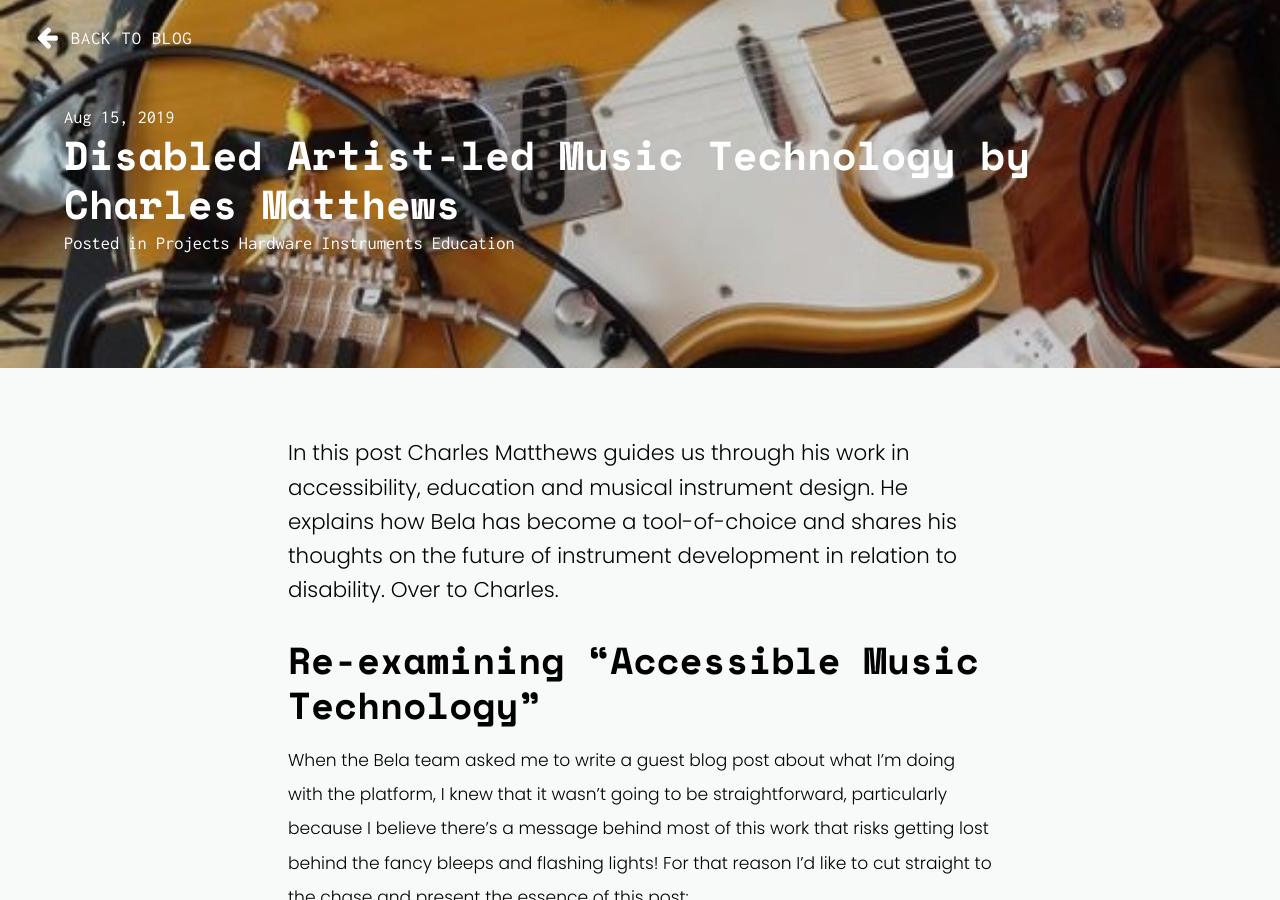
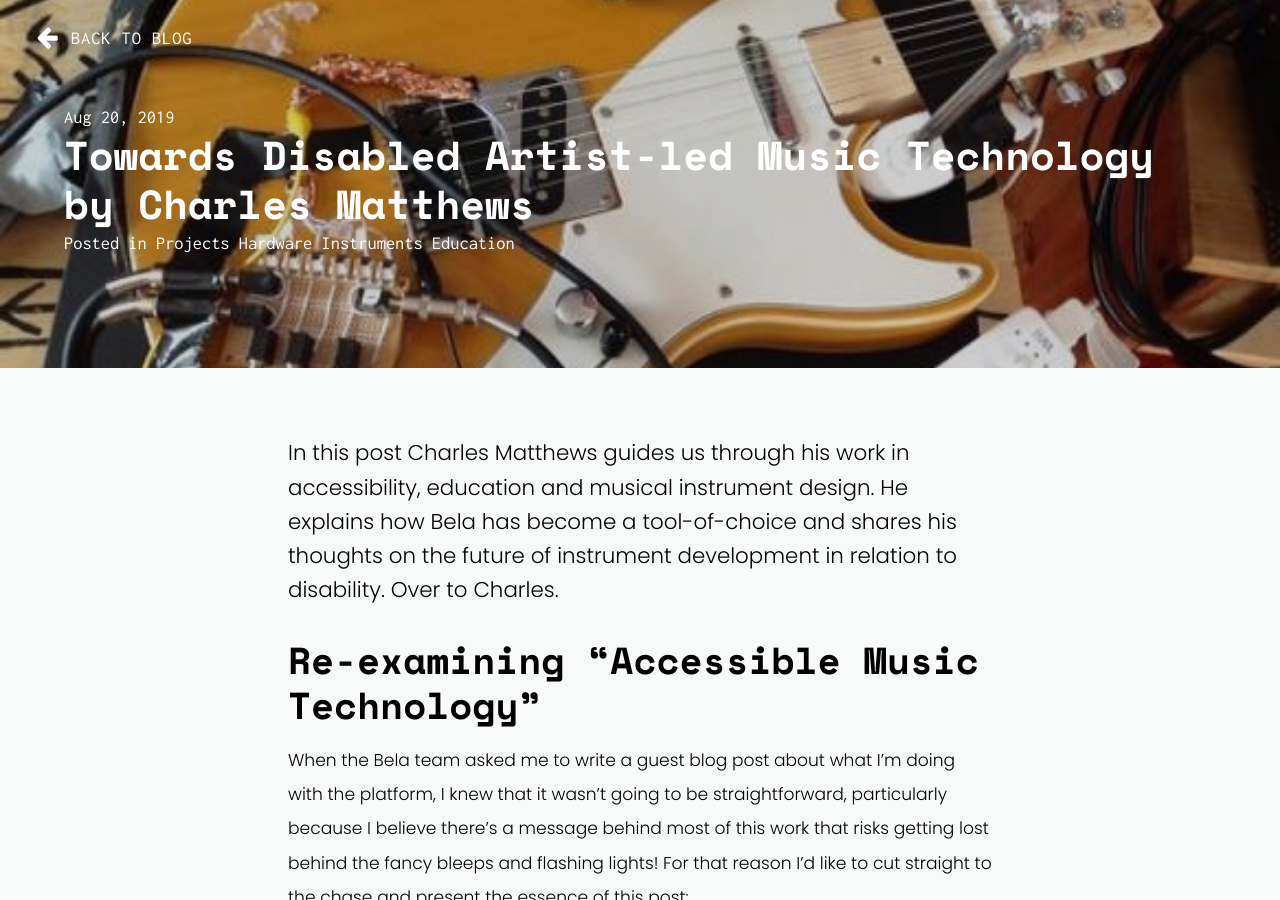
Before and after one commit to BelaPlatform/bela_newBlog, a Jekyll site: the page built from docs/_posts/2019-09-20-towards-disabled-artist-led-music-technology-charles-matthews.markdown, in a window 1280 px wide and 900 px high. Built offline with Jekyll 4.4.1, drawn with Linux system fonts in a browser that asks for light colours; nearby versions of some CDN libraries.

Commit message:
Changed title and date

```diff
--- a/docs/_posts/2019-09-15-disabled-artist-led-music-technology-charles-matthews.markdown
+++ b/docs/_posts/2019-09-20-towards-disabled-artist-led-music-technology-charles-matthews.markdown
@@ -1,7 +1,7 @@
 ---
 layout: post
-title: "Disabled Artist-led Music Technology by Charles Matthews"
-date: 2019-08-15
+title: "Towards Disabled Artist-led Music Technology by Charles Matthews"
+date: 2019-08-20
 categories:
 - "Projects"
 - "Hardware"
```
